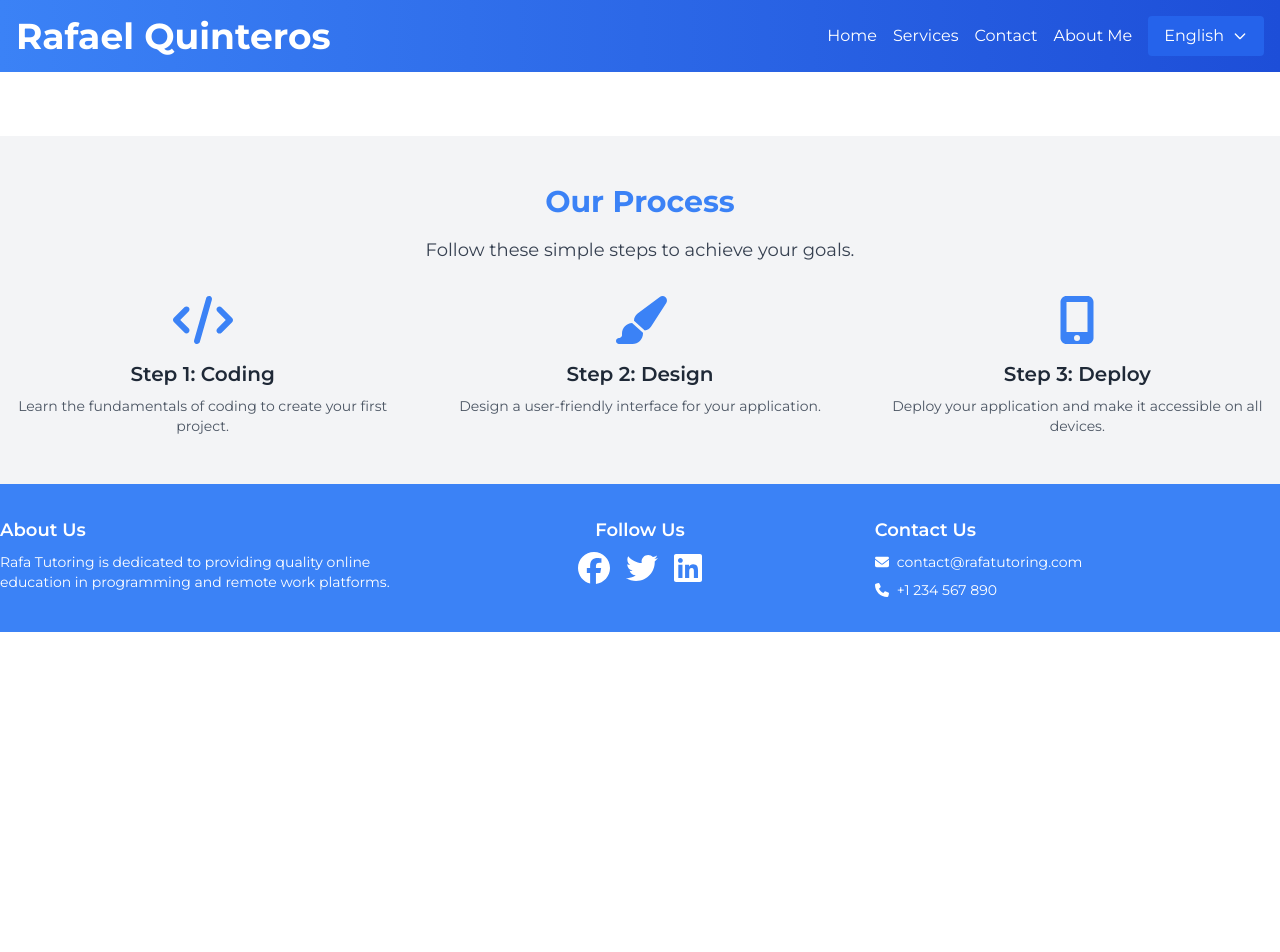
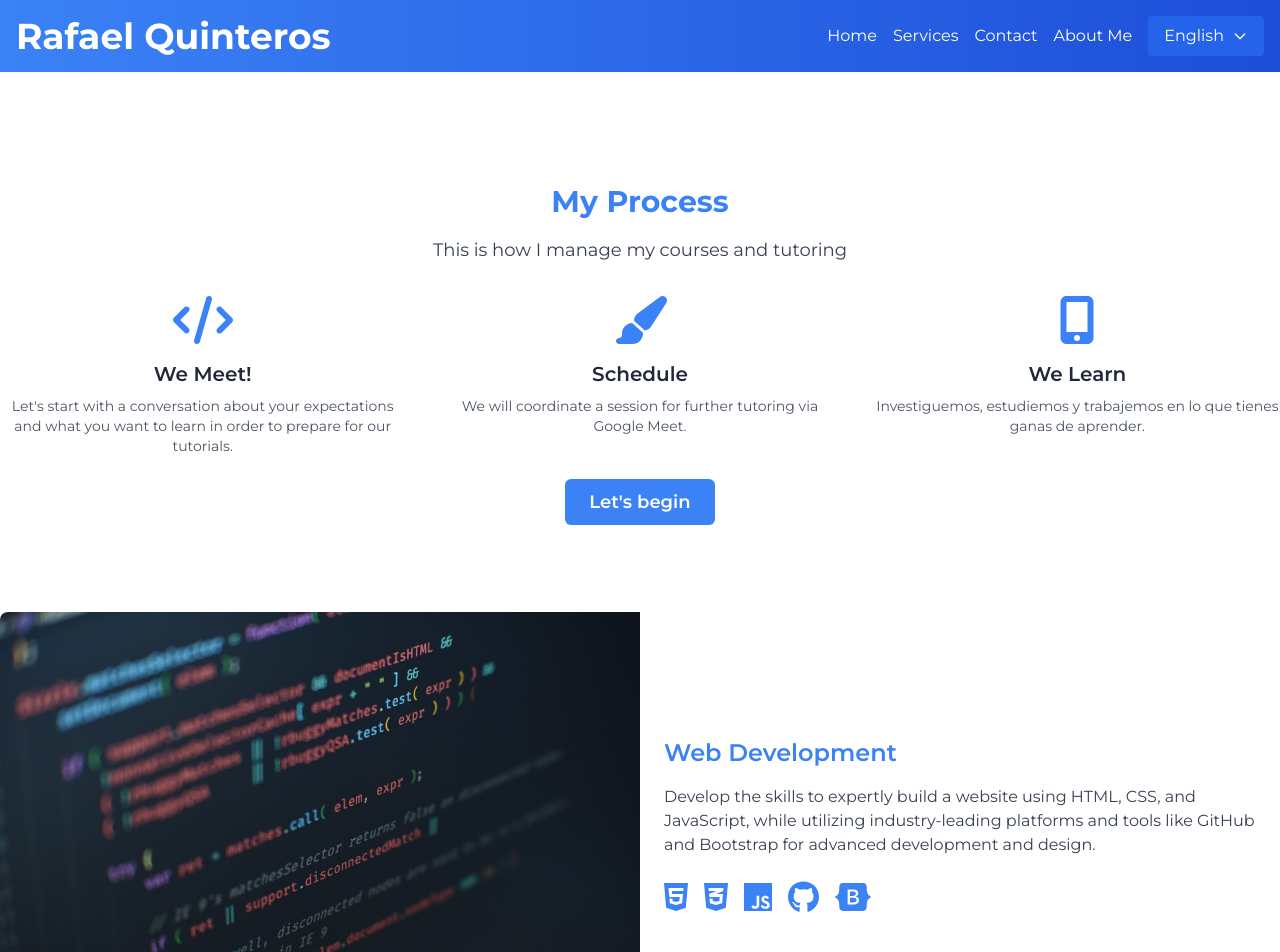
Before and after one commit to rquinterosv/TutorProfile, a React (Vite) app: page /services in a window 1280 px wide. Shown: the top 952 px of the page. Before the commit the page ends 800 px from the top, so only its background shows below. Built offline with nearby package versions, Linux system fonts and the light colour scheme.

Commit message:
agregando detalles de información

```diff
--- a/public/locales/en/translation.json
+++ b/public/locales/en/translation.json
@@ -19,8 +19,18 @@
       "microsoft": "Microsoft Office",
       "microsoft_details": "Learn to master Microsoft tools perfectly. Create documentation in Word, high-quality presentations in PowerPoint, or advanced Excel spreadsheets to manage, present, or handle data efficiently.",
       "softwares": "Software Services",
-      "softwares_details": "Master valuable platforms for the IT job market such as Power BI, Jira, Hubspot, Miro, Basecamp, among many others. I can teach you the importance of platforms to empower your IT work. ",
+      "softwares_details": "Master valuable platforms for the IT job market such as Power BI, Jira, Hubspot, Miro, Basecamp, among many others. I can teach you the importance of platforms to empower your IT work.",
       "show_more": "Show More"
+    }
+  },
+  "services": {
+    "information": {
+      "web_development": "Web Development",
+      "web_details": "Develop the skills to expertly build a website using HTML, CSS, and JavaScript, while utilizing industry-leading platforms and tools like GitHub and Bootstrap for advanced development and design.",
+      "microsoft": "Microsoft Office",
+      "microsoft_details": "Learn to master Microsoft tools perfectly. Create documentation in Word, high-quality presentations in PowerPoint, or advanced Excel spreadsheets to manage, present, or handle data efficiently.",
+      "softwares": "Software Services",
+      "softwares_details": "Master valuable platforms for the IT job market such as Power BI, Jira, Hubspot, Miro, Basecamp, among many others. I can teach you the importance of platforms to empower your IT work."
     }
   }
 }
--- /dev/null
+++ b/src/components/Information.jsx
@@ -0,0 +1,61 @@
+import React from "react";
+import { useTranslation } from "react-i18next";
+import { FontAwesomeIcon } from '@fortawesome/react-fontawesome';
+import { faHtml5, faCss3Alt, faJs, faGithub, faBootstrap, faMicrosoft, faJira, faHubspot } from '@fortawesome/free-brands-svg-icons';
+import codeImage from "../assets/img/code.jpg";
+import computerImage from "../assets/img/computer.jpg";
+import meetingImage from "../assets/img/meeting.jpg";
+
+const InformationCard = ({ image, title, details, logos }) => {
+  return (
+    <div className="flex flex-col lg:flex-row w-full mb-8 bg-white rounded-lg shadow-lg overflow-hidden">
+      <img src={image} alt={title} className="w-full lg:w-1/2 object-cover" />
+      <div className="p-6 flex flex-col justify-center lg:w-1/2">
+        <h3 className="text-2xl font-semibold text-blue-500 mb-4">{title}</h3>
+        <p className="text-gray-700 mb-6">{details}</p>
+        <div className="flex space-x-4">
+          {logos.map((logo, index) => (
+            <FontAwesomeIcon key={index} icon={logo} size="2x" className="text-blue-500" />
+          ))}
+        </div>
+      </div>
+    </div>
+  );
+};
+
+const Information = () => {
+  const { t } = useTranslation();
+
+  const courses = [
+    {
+      image: codeImage,
+      title: t("services.information.web_development"),
+      details: t("services.information.web_details"),
+      logos: [faHtml5, faCss3Alt, faJs, faGithub, faBootstrap],
+    },
+    {
+      image: computerImage,
+      title: t("services.information.microsoft"),
+      details: t("services.information.microsoft_details"),
+      logos: [faMicrosoft],
+    },
+    {
+      image: meetingImage,
+      title: t("services.information.softwares"),
+      details: t("services.information.softwares_details"),
+      logos: [faJira, faHubspot],
+    },
+  ];
+
+  return (
+    <section className="py-12">
+      <div className="container mx-auto">
+        {courses.map((course, index) => (
+          <InformationCard key={index} {...course} />
+        ))}
+      </div>
+    </section>
+  );
+};
+
+export default Information;
--- a/src/components/Steps.jsx
+++ b/src/components/Steps.jsx
@@ -4,46 +4,43 @@ import { faCode, faPaintBrush, faMobileAlt } from '@fortawesome/free-solid-svg-i
 
 const Steps = () => {
   return (
-    <section className="py-12 bg-gray-100">
+    <section className="py-12">
       <div className="container mx-auto text-center">
-        {/* Título */}
-        <h2 className="text-3xl font-bold text-blue-500 mb-4">Our Process</h2>
-
-        {/* Subtítulo */}
+        <h2 className="text-3xl font-bold text-blue-500 mb-4">My Process</h2>
         <p className="text-lg text-gray-700 mb-8">
-          Follow these simple steps to achieve your goals.
+          This is how I manage my courses and tutoring
         </p>
-
-        {/* Div con 3 columnas */}
         <div className="grid grid-cols-1 md:grid-cols-3 gap-8">
-
-          {/* Columna 1 */}
           <div className="flex flex-col items-center">
             <FontAwesomeIcon icon={faCode} size="3x" className="text-blue-500 mb-4" />
-            <h3 className="text-xl font-semibold text-gray-800 mb-2">Step 1: Coding</h3>
+            <h3 className="text-xl font-semibold text-gray-800 mb-2">We Meet!</h3>
             <p className="text-sm text-gray-600">
-              Learn the fundamentals of coding to create your first project.
+              Let's start with a conversation about your expectations and what you want to learn in order to prepare for our tutorials.
             </p>
           </div>
 
-          {/* Columna 2 */}
           <div className="flex flex-col items-center">
             <FontAwesomeIcon icon={faPaintBrush} size="3x" className="text-blue-500 mb-4" />
-            <h3 className="text-xl font-semibold text-gray-800 mb-2">Step 2: Design</h3>
+            <h3 className="text-xl font-semibold text-gray-800 mb-2">Schedule</h3>
             <p className="text-sm text-gray-600">
-              Design a user-friendly interface for your application.
+              We will coordinate a session for further tutoring via Google Meet.
             </p>
           </div>
 
-          {/* Columna 3 */}
           <div className="flex flex-col items-center">
             <FontAwesomeIcon icon={faMobileAlt} size="3x" className="text-blue-500 mb-4" />
-            <h3 className="text-xl font-semibold text-gray-800 mb-2">Step 3: Deploy</h3>
+            <h3 className="text-xl font-semibold text-gray-800 mb-2">We Learn</h3>
             <p className="text-sm text-gray-600">
-              Deploy your application and make it accessible on all devices.
+              Investiguemos, estudiemos y trabajemos en lo que tienes ganas de aprender.
             </p>
           </div>
+        </div>
 
+        {/* Botón Let's Begin */}
+        <div className="mt-8">
+          <a href="#" className="px-6 py-3 text-lg font-semibold text-white bg-blue-500 hover:bg-blue-600 rounded-md">
+            Let's begin
+          </a>
         </div>
       </div>
     </section>
--- a/src/pages/Contact.jsx
+++ b/src/pages/Contact.jsx
@@ -1,11 +1,10 @@
 import React from 'react';
+import Form from '../components/Form'
+
 
 const Contact = () => {
   return (
-    <div>
-      <h1>Contacto</h1>
-      <p>Ponte en contacto con nosotros.</p>
-    </div>
+    <Form />
   );
 };
 
--- a/src/pages/Home.jsx
+++ b/src/pages/Home.jsx
@@ -2,7 +2,6 @@ import React, { useState, useEffect } from 'react';
 import LengSelect from '../components/LengSelect';
 import Hero from '../components/Hero'
 import Courses from '../components/Courses'
-import Form from '../components/Form'
 import Reference from '../components/Reference'
 
 const Home = () => {
@@ -25,7 +24,6 @@ const Home = () => {
       <Hero />
       <Courses />
       <Reference />
-      <Form />
     </div>
   );
 };
--- a/src/pages/Services.jsx
+++ b/src/pages/Services.jsx
@@ -1,9 +1,11 @@
 import React from 'react';
 import Steps from '../components/Steps'
+import Information from '../components/Information'
 
 const Services = () => {
   return (
-      <Steps />
+      <><Steps />
+      <Information /></>
   );
 };
 
```
